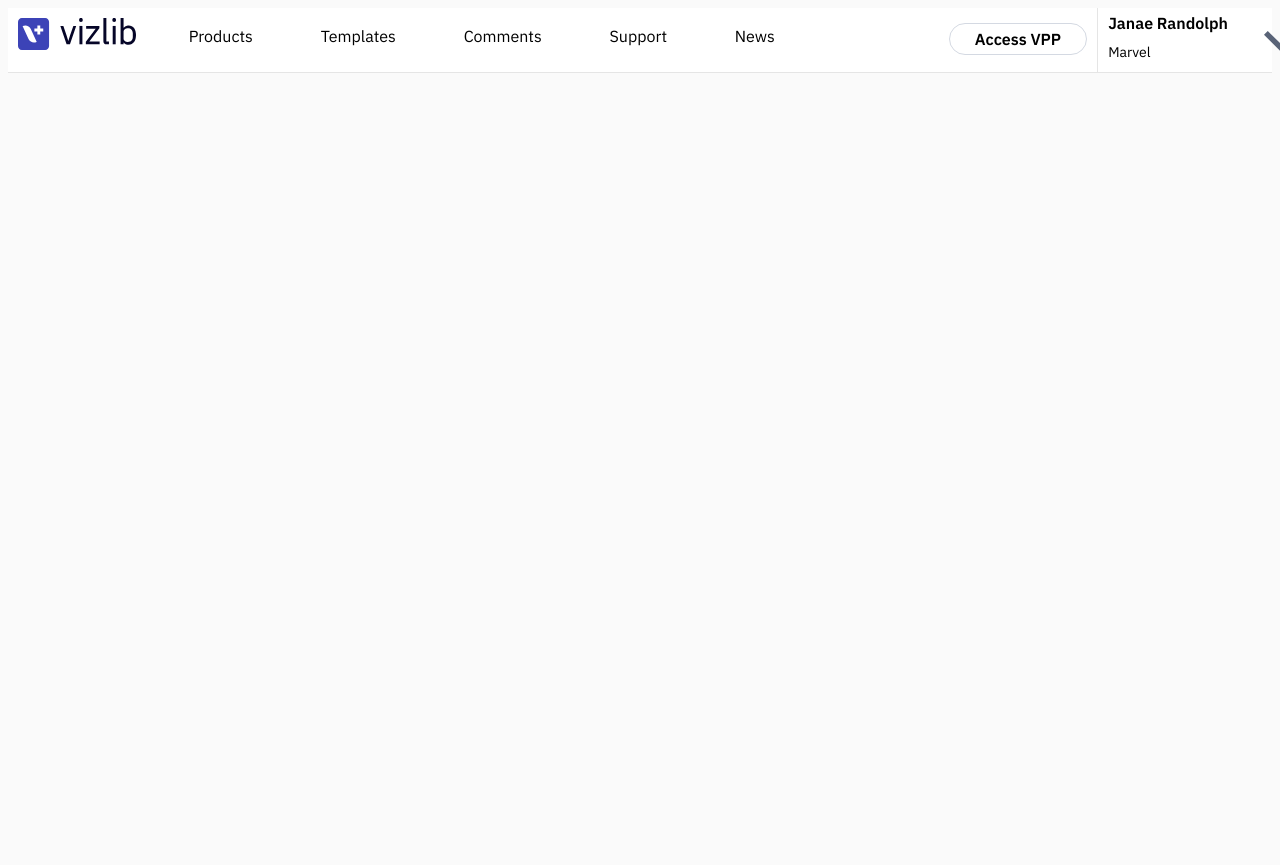
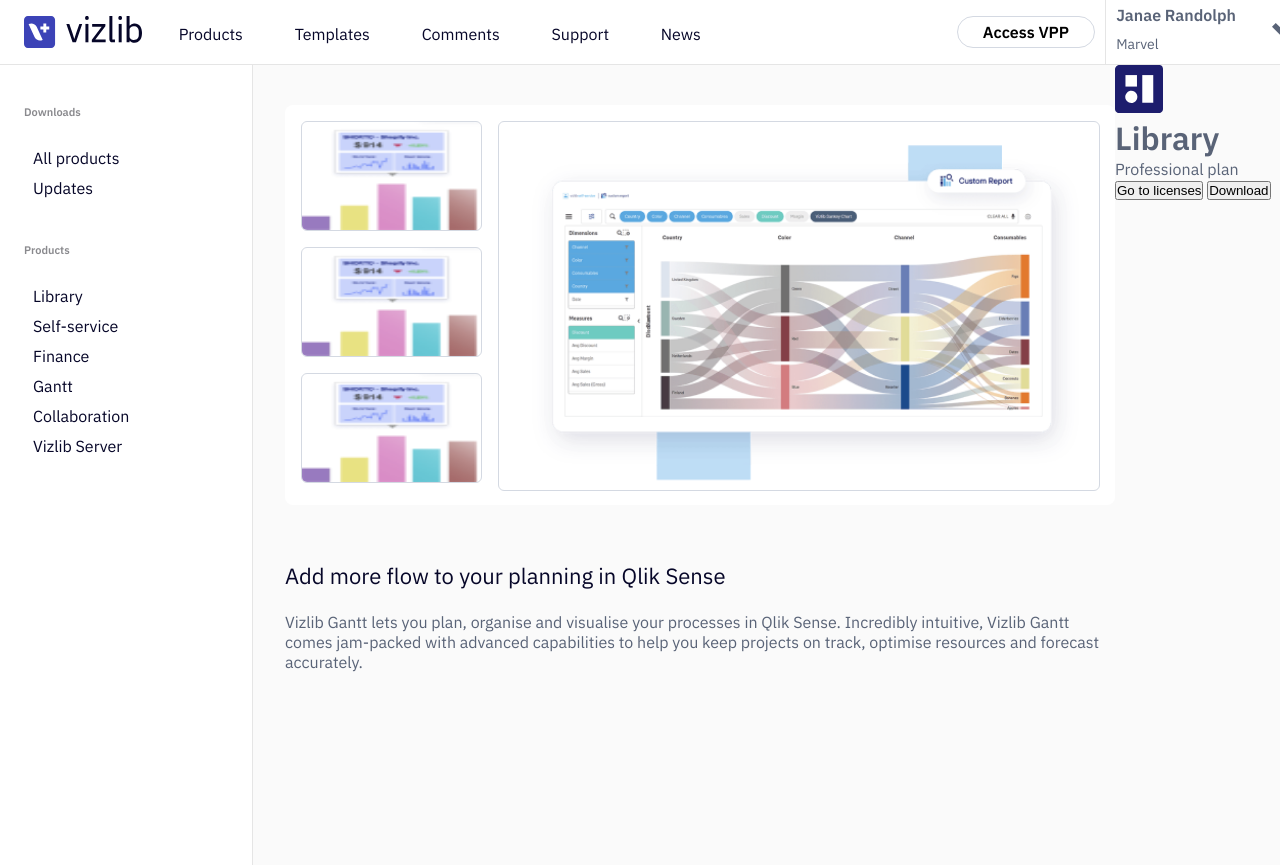
Before and after one commit to rumelrahman/VIZLIB-Downloads-by-Rumel, a plain HTML site: page index.html in a window 1280 px wide. Shown: the top 865 px of the page. Before the commit the page ends 800 px from the top, so only its background shows below. Drawn offline with Linux system fonts and the light colour scheme.

Commit message:
updated main trunk

```diff
--- a/css/style.css
+++ b/css/style.css
@@ -2,6 +2,7 @@ body {
   background-color: #FAFAFA;
   font-family: 'IBM Plex Sans', sans-serif;
   font-weight: 200;
+  color: #596377;
 }
 
 
@@ -35,8 +36,9 @@ body {
     font-family: 'IBM Plex Sans', sans-serif;
     font-weight: 400;
     font-size: 16px;
+    color: #060628;
     border: none;
-    margin-left: 34px;
+    margin-left: 18px;
     padding-left: 15px;
     padding-right: 15px;
     padding-top: 5px;
@@ -51,8 +53,9 @@ body {
     font-family: 'IBM Plex Sans', sans-serif;
     font-weight: 400;
     font-size: 16px;
+    color: #060628;
     border: none;
-    margin-left: 34px;
+    margin-left: 18px;
     padding-left: 15px;
     padding-right: 15px;
     padding-top: 5px;
@@ -75,11 +78,12 @@ body {
 }
 
 .navigationbar .navigationleft {
-  padding: 10px;
+  padding-left: 24px;
+  padding-top: 16px;
 }
 
 
-.navigationbar .logo {
+.navigationbar .navigationleft .logo {
   vertical-align: middle;
 }
 
@@ -93,7 +97,7 @@ body {
 .navigationbar .navigationvpp  {
   margin-left: auto;
   margin-right: 10px;
-  margin-top: 15px;
+  margin-top: 16px;
 
 }
 
@@ -123,3 +127,85 @@ body {
   width: 24px;
   margin-left: 20px;
 }
+
+
+.sidemenu {
+  width: 238px;
+  background-color: white;
+  margin: 0px;
+  text-decoration: none;
+  list-style: none;
+  padding-right: 14px;
+  height: 100vh;
+  border-right: 1px solid #E5E5E5;
+
+}
+
+.sidemenu .menutitles {
+  font-family: 'IBM Plex Sans', sans-serif;
+  font-weight: 600;
+  font-size: 11px;
+  color: #8A8A8E;
+  padding-left: 24px;
+  padding-top: 40px;
+  padding-bottom: 24px;
+}
+
+.maintrunk {
+  display: flex;
+}
+
+.maintrunk .images {
+  display: flex;
+  flex-direction: column;
+  background-color: white;
+  width: 830px;
+  height: 400px;
+  margin-left: 32px;
+  margin-top: 40px;
+  border-radius: 8px;
+}
+
+.maintrunk .images .productimages{
+  display: flex;
+  flex-direction: row;
+  margin: 0px;
+}
+
+.maintrunk .images .productimages .thumbnails {
+  display: flex;
+  flex-direction: column;
+}
+
+.maintrunk .images .productimages .thumbnails .thumbs {
+  width: 179px;
+  height: 108px;
+  margin-left: 16px;
+  margin-top: 16px;
+  margin-right: 16px;
+  justify-content: space-between;
+  border: 1px solid #D4D9E2;
+  border-radius: 6px;
+}
+
+.maintrunk .images .productimages .heroimage .hero {
+  width: 600px;
+  height: 368px;
+  border: 1px solid #D4D9E2;
+  border-radius: 6px;
+  margin-left: 0px;
+  margin-top: 16px;
+  margin-right: 16px;
+  margin-bottom: 16px;
+
+}
+
+.maintrunk .images .chartinfo .chartheadline {
+  margin-top: 50px;
+  margin-bottom: 22px;
+  font-family: 'IBM Plex Sans', sans-serif;
+  font-weight: 400;
+  font-size: 22px;
+  color: #060628;
+
+}
--- a/index.html
+++ b/index.html
@@ -10,9 +10,18 @@
     <link rel="preconnect" href="https://fonts.googleapis.com">
     <link rel="preconnect" href="https://fonts.gstatic.com" crossorigin>
     <link href="https://fonts.googleapis.com/css2?family=IBM+Plex+Sans:wght@400;600&display=swap" rel="stylesheet">
+    <style>
+        *{
+        margin: 0px;
+        padding:0px;
+        }
+    </style>
 
 </head>
 <body>
+
+<!–Navigation–>
+
 <div class="navigationbar">
     <div class="navigationleft">
         <a class="logo"href="#"><img src="Images/Logo/Full.svg"></a>
@@ -41,6 +50,67 @@
 
 </div>
 
+<!–Side Menu–>
+
+<div class="maintrunk">
+
+    <div class="sidemenu">
+        <div class="menutitles">Downloads</div>
+        <div>
+            <li class="primarylinks">All products</li>
+            <li class="primarylinks">Updates</li>
+        </div>
+
+        <div class="menutitles">Products</div>
+        <div>
+            <li class="primarylinks">Library</li>
+            <li class="primarylinks">Self-service</li>
+            <li class="primarylinks">Finance</li>
+            <li class="primarylinks">Gantt</li>
+            <li class="primarylinks">Collaboration</li>
+            <li class="primarylinks">Vizlib Server</li>
+        </div>
+
+    </div>
+
+    <div class="images">
+        <div class="productimages">
+            <div class="thumbnails">
+                <img class="thumbs" src="Images/chartthumb.png">
+                <img class="thumbs" src="Images/chartthumb.png">
+                <img class="thumbs" src="Images/chartthumb.png">
+            </div>
+
+             <div class="heroimage">
+                <img class="hero" src="Images/chartlarge.png">
+            </div>
+        </div>
+        <div class="chartinfo">
+        <div class="chartheadline">Add more flow to your planning in Qlik Sense</div>
+        <div class="chartblurb">Vizlib Gantt lets you plan, organise and visualise your processes in Qlik Sense. Incredibly intuitive, Vizlib Gantt comes jam-packed with advanced capabilities to help you keep projects on track, optimise resources and forecast accurately.</div>
+        </div>
+
+    </div>
+
+    <div class="productdetails">
+        <img src="Images/Library_logo.svg">
+        <h1>Library</h1>
+        <p class="menutitles">Professional plan</p>
+        <button class="primarycta">Go to licenses</button>
+        <button class="secondarycta">Download</button>
+    </div>
+
+
+
+
+
+</div>
+
+
+
+
+
+
 
 
 
```
Also changed, not shown: Images/chartlarge.png (added), Images/chartthumb.png (added).
